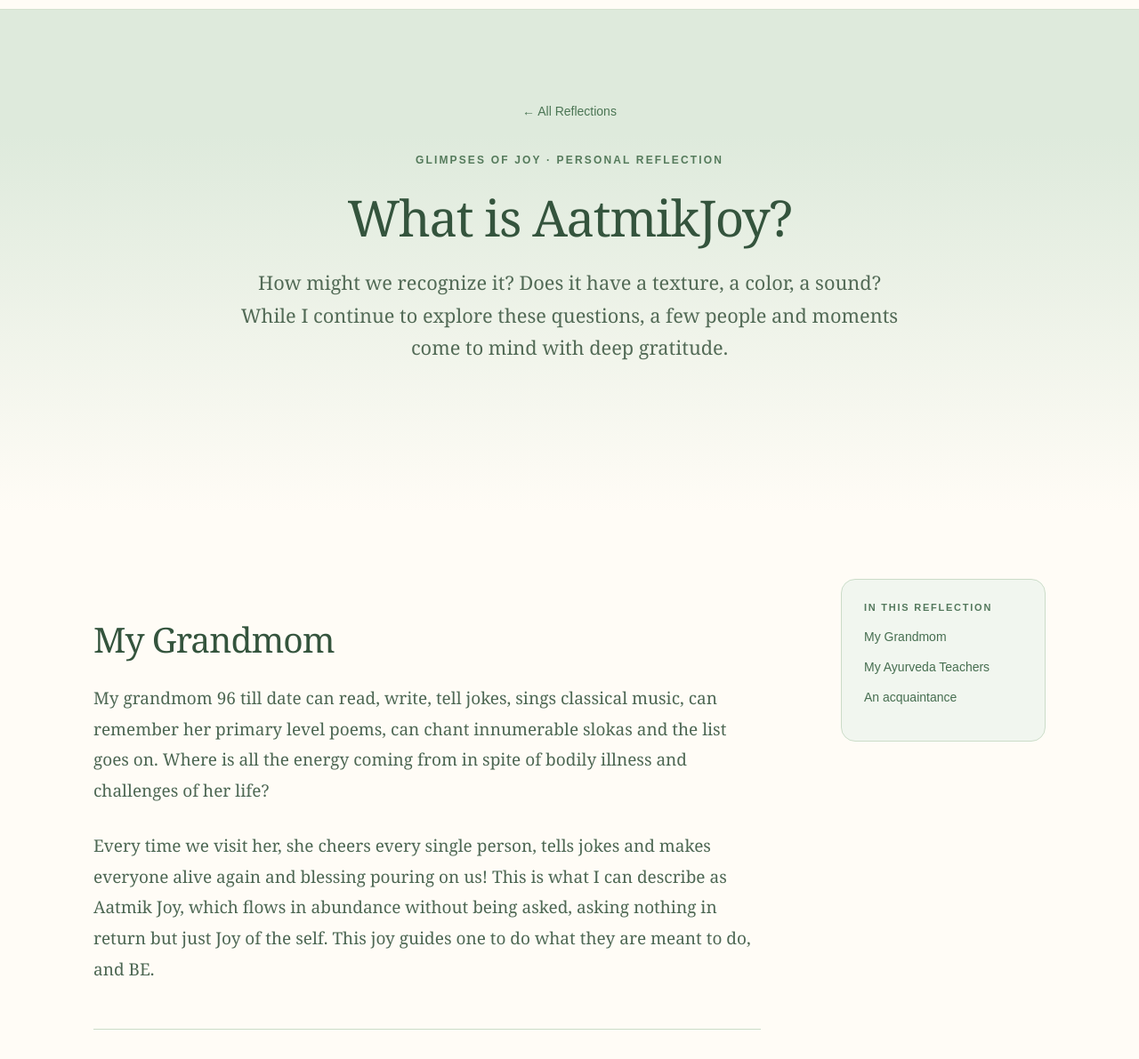
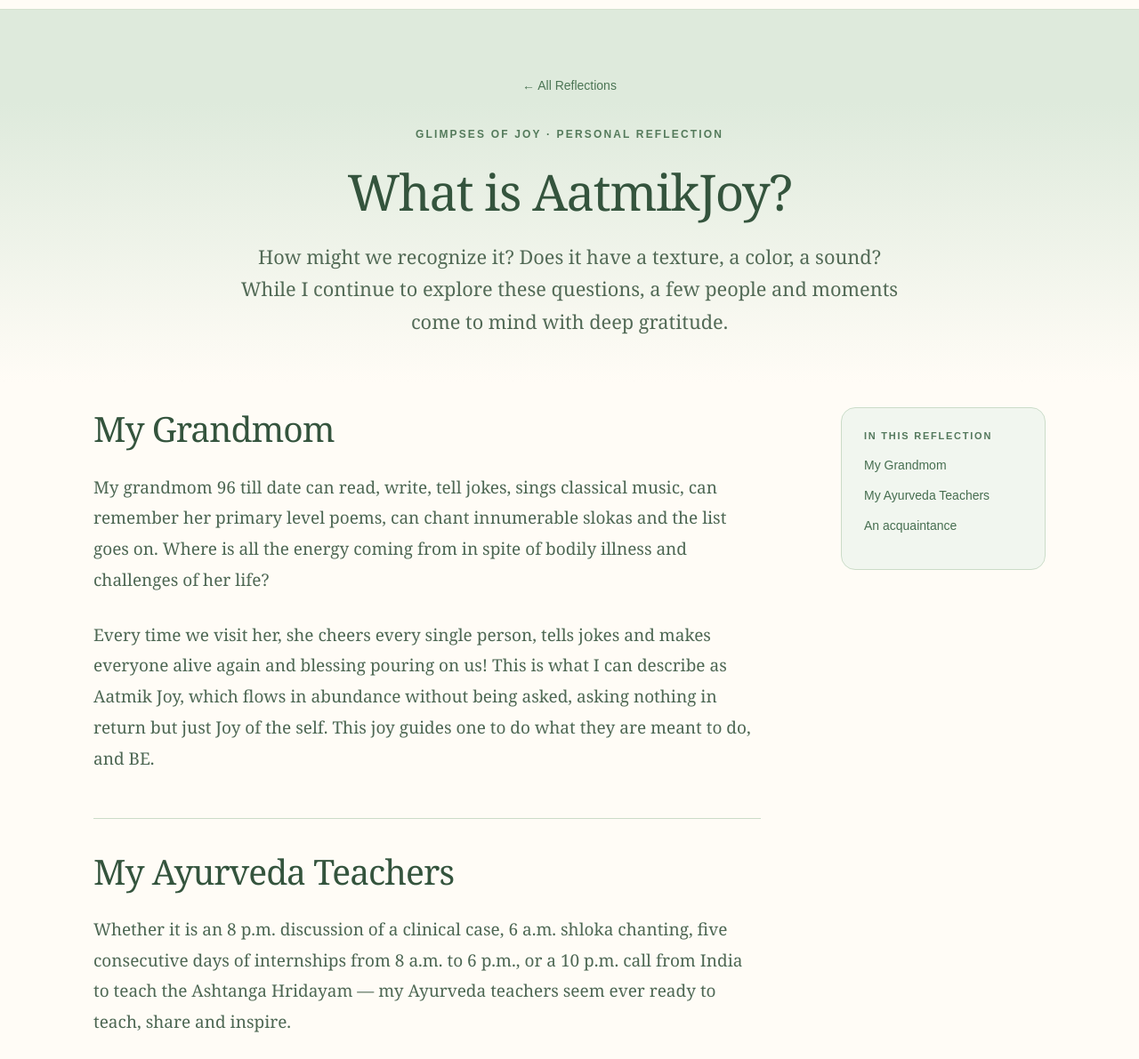
Before and after one commit to qiprana/AatmikJoy, a plain HTML site: page reflections/what-is-aatmikjoy/index.html in a window 1280 px wide. Shown: the part 92-1283 px from the top of the page at 89% size. Drawn offline with Linux system fonts and the light colour scheme.

Commit message:
Reduce oversized gap between reflection headings and article content

```diff
--- a/assets/reflection-article.css
+++ b/assets/reflection-article.css
@@ -6,14 +6,14 @@ body.reflection-article .site-header{background:rgba(255,252,246,.97)!important;
 body.reflection-article .brand img{width:100%;height:auto;display:block}
 body.reflection-article .nav a{color:#34543D!important;font:500 14px/1.5 Arial,sans-serif;text-underline-offset:7px}
 body.reflection-article .nav a:hover,body.reflection-article .nav a[aria-current]{text-decoration-color:#729875!important}
-body.reflection-article .hero{position:relative;border:0!important;padding:clamp(64px,8vw,116px) 0 clamp(100px,13vw,165px)!important;background:linear-gradient(to bottom,var(--aj-article-sage) 0%,var(--aj-article-sage) 25%,var(--aj-article-ivory) 100%)!important}
+body.reflection-article .hero{position:relative;border:0!important;padding:clamp(50px,5.7vw,82px) 0 clamp(32px,3.8vw,49px)!important;background:linear-gradient(to bottom,var(--aj-article-sage) 0%,var(--aj-article-sage) 25%,var(--aj-article-ivory) 100%)!important}
 body.reflection-article .hero .wrap{max-width:890px;text-align:center}
 body.reflection-article .breadcrumb{color:#4B7554!important;text-decoration:none;font:500 14px/1.5 Arial,sans-serif}
 body.reflection-article .breadcrumb:hover{text-decoration:underline}
 body.reflection-article .eyebrow{color:#547A5B!important;font:700 12px/1.4 Arial,sans-serif!important;letter-spacing:.18em}
 body.reflection-article h1{color:#34543D!important;font:400 clamp(42px,4.4vw,66px)/1.15 Georgia,serif!important;letter-spacing:-.025em;margin:24px 0 22px}
 body.reflection-article .deck{color:#526A56!important;max-width:750px;margin:0 auto;font:400 clamp(18px,1.7vw,22px)/1.68 Georgia,serif!important}
-body.reflection-article .article-grid{position:relative;isolation:isolate;max-width:1130px;padding-top:clamp(42px,6vw,78px);padding-bottom:clamp(100px,10vw,150px)}
+body.reflection-article .article-grid{position:relative;isolation:isolate;max-width:1130px;padding-top:clamp(18px,2.3vw,33px);padding-bottom:clamp(100px,10vw,150px)}
 body.reflection-article .article-grid::before{content:"";position:absolute;z-index:-1;pointer-events:none;top:0;bottom:0;left:50%;width:100vw;transform:translateX(-50%);background:linear-gradient(to bottom,var(--aj-article-ivory) 0%,var(--aj-article-ivory) calc(100% - var(--aj-article-flow)),var(--aj-article-sage) 100%)}
 body.reflection-article .article{max-width:750px}
 body.reflection-article .article p{color:#4D6753!important;font:400 clamp(17px,1.5vw,19px)/1.83 Georgia,serif!important}
@@ -33,11 +33,12 @@ body.reflection-article footer{border:0!important;background:var(--aj-article-sa
 body.reflection-article footer p{color:#526A56!important}
 body.reflection-article footer a{color:#34543D!important}
 body.reflection-article .article blockquote{font:italic clamp(21px,2.2vw,28px)/1.58 Georgia,serif;color:#466D4E;border-left:3px solid #ABC2A6;padding:8px 0 8px 28px;margin:38px 0}
-body.reflection-article .story-section{padding:44px 0 22px;border-bottom:1px solid #CBDCC8}
+body.reflection-article .story-section{padding:clamp(24px,2.8vw,35px) 0 22px;border-bottom:1px solid #CBDCC8}
+body.reflection-article .story-section:first-child{padding-top:0}
 body.reflection-article .story-section:last-of-type{border:0}
 body.reflection-article .story-section h2{margin:0 0 24px}
 body.reflection-article .story-finale{margin-top:45px;border-radius:20px;padding:30px 35px;background:#E5EFE2;border:1px solid #CBDCC8}
 body.reflection-article .story-finale blockquote{border:0;padding:0;margin:0 0 18px}
 body.reflection-article .story-finale p{margin:0}
-@media(max-width:790px){body.reflection-article .hero{padding:55px 0 95px!important}body.reflection-article .article-grid{padding-top:45px}}
+@media(max-width:790px){body.reflection-article .hero{padding:46px 0 40px!important}body.reflection-article .article-grid{padding-top:22px}}
 @media(max-width:540px){body.reflection-article .site-header .header-inner{gap:11px;padding:12px 0}body.reflection-article .brand{width:200px}body.reflection-article .nav{justify-content:center;gap:12px 18px}body.reflection-article .nav a{font-size:13px}body.reflection-article .article-grid{padding-left:20px;padding-right:20px}body.reflection-article .story-finale{padding:25px}}
```
